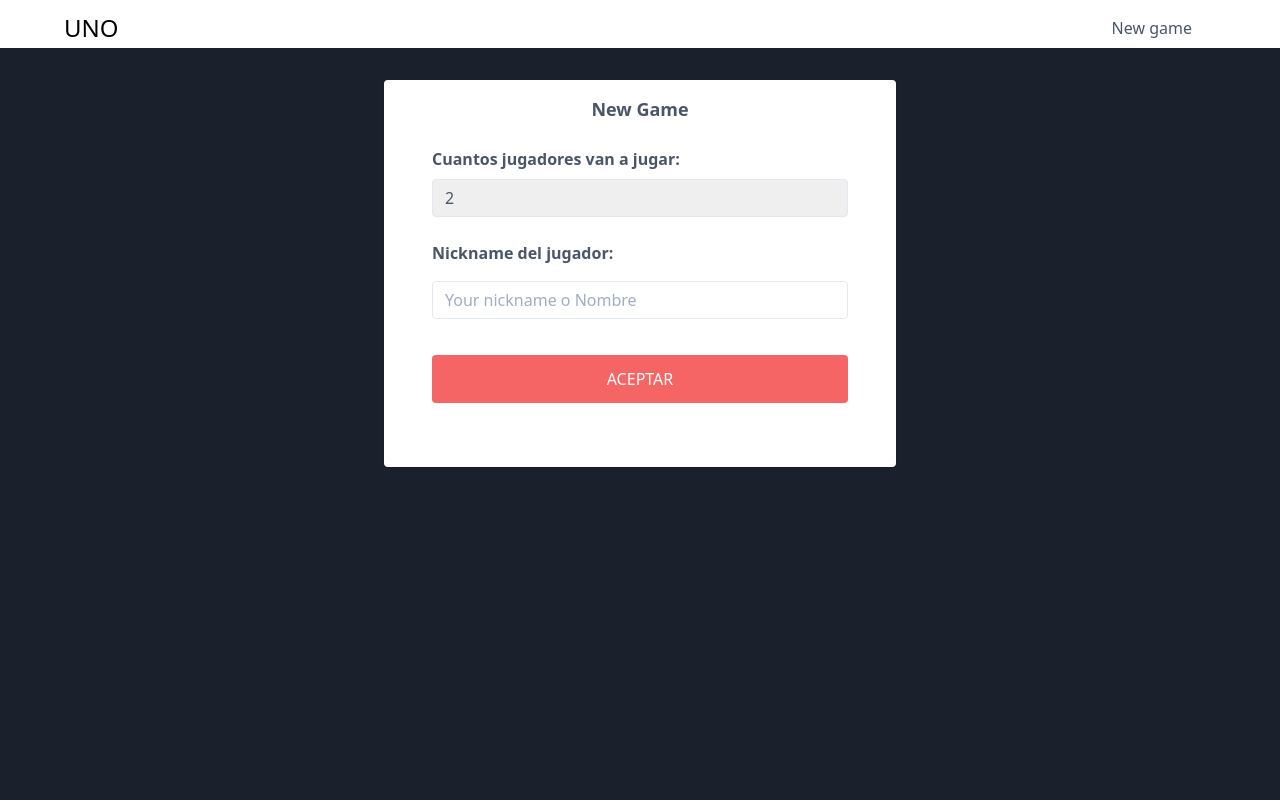
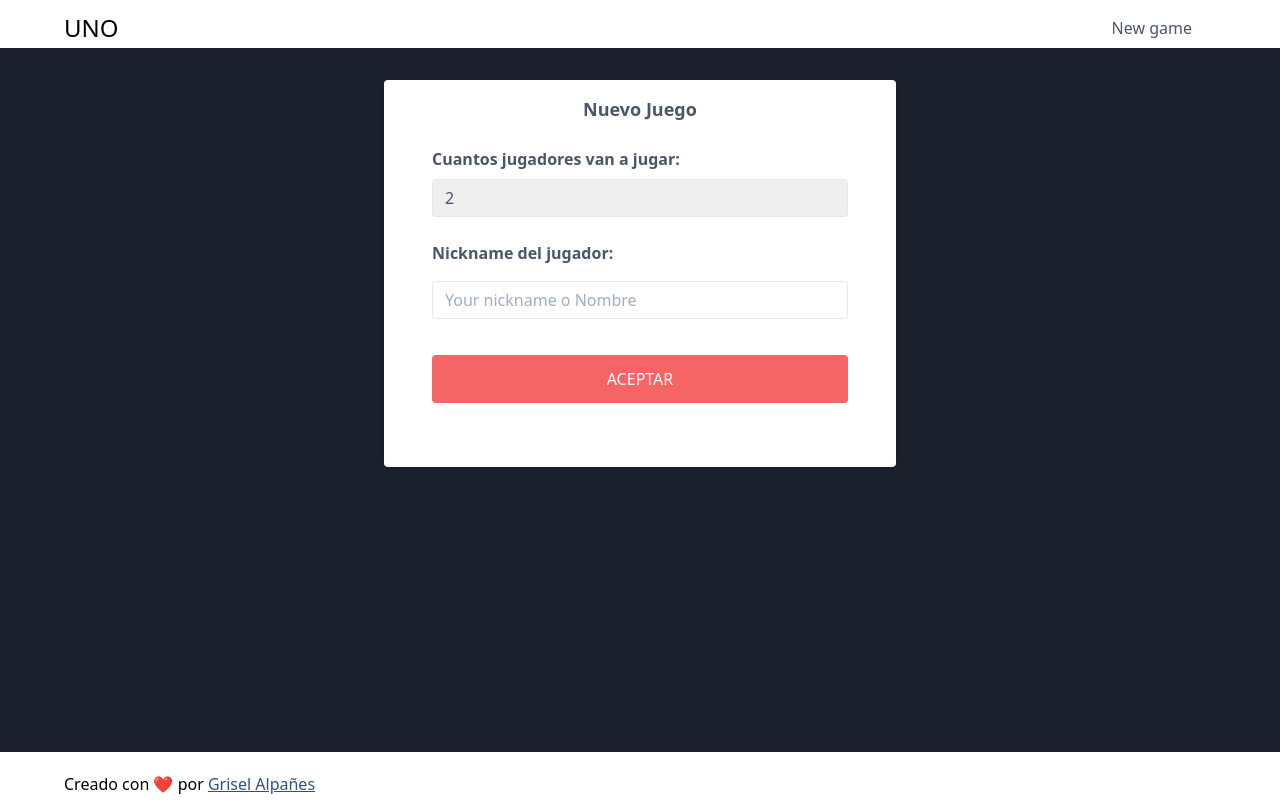
Before and after one commit to Grispi/Uno_Game, a Next.js app: page / in a window 1280 px wide. Built offline with nearby package versions, Linux system fonts and the light colour scheme; no server answers.

Commit message:
Add footer

```diff
--- /dev/null
+++ b/components/Anchor.js
@@ -0,0 +1,14 @@
+import React, { ReactNode } from "react";
+
+export default function Anchor({ children, href }) {
+  return (
+    <a
+      href={href}
+      target="_blank"
+      rel="noopener noreferrer"
+      className="focus:outline-none focus:shadow-outline font-medium text-blue-800 underline"
+    >
+      {children}
+    </a>
+  );
+}
--- /dev/null
+++ b/components/Footer.js
@@ -0,0 +1,20 @@
+import React, { Fragment, useState } from "react";
+import Anchor from "~/components/Anchor";
+import Container from "~/components/Container";
+
+export default function Footer() {
+  return (
+    <footer className="w-full h-12 bg-white px-4 py-2">
+      <Container size="large">
+        <div className="flex h-12 items-center justify-between">
+          <p>
+            <span>{"Creado con ❤️ por "} </span>
+            <Anchor href="https://twitter.com/griselmelina">
+              Grisel Alpañes
+            </Anchor>
+          </p>
+        </div>
+      </Container>
+    </footer>
+  );
+}
--- a/pages/index.js
+++ b/pages/index.js
@@ -1,10 +1,10 @@
-import Layout from "~/components/MyLayout.js";
+import Layout from "~/components/Layout.js";
 import React, { useState } from "react";
 import Router from "next/router";
 import db from "~/utils/firebase/index";
 import Button from "~/components/Button";
 import Main from "~/components/Main";
-
+import Footer from "~/components/Footer";
 export default function NewGame() {
   const [value, setValue] = useState("2");
   const [name, setName] = useState("");
@@ -45,7 +45,7 @@ export default function NewGame() {
             <div className="bg-white p-4 rounded shadow">
               <div className="items-center justify-between ">
                 <h1 className="text-gray-700 text-lg font-bold text-center">
-                  New Game
+                  Nuevo Juego
                 </h1>
               </div>
               <form
@@ -89,6 +89,7 @@ export default function NewGame() {
           </div>
         </div>
       </div>
+      <Footer />
     </Main>
   );
 }
--- a/pages/rooms/[roomId]/index.js
+++ b/pages/rooms/[roomId]/index.js
@@ -1,10 +1,11 @@
-import Layout from "~/components/MyLayout.js";
+import Layout from "~/components/Layout.js";
 import db from "~/utils/firebase";
 import Router, { useRouter } from "next/router";
 import { useState, useEffect } from "react";
 import Button from "~/components/Button";
 import Main from "~/components/Main";
 import { isAllowedToThrow } from "~/utils/game";
+import Footer from "~/components/Footer";
 
 export default function Room() {
   const router = useRouter();
@@ -110,6 +111,7 @@ export default function Room() {
             </div>
           </div>
         </div>
+        <Footer />
       </Main>
     );
   }
--- a/pages/rooms/[roomId]/players/[playerId].js
+++ b/pages/rooms/[roomId]/players/[playerId].js
@@ -8,6 +8,7 @@ import { takeACard, isWild, isWildDrawFour, isDrawTwo } from "~/utils/game";
 import Button from "~/components/Button";
 import Main from "~/components/Main";
 import Heading from "~/components/Heading";
+import Footer from "~/components/Footer";
 
 export default function Game() {
   const [room, setRoom] = useState(null);
@@ -171,6 +172,7 @@ export default function Game() {
             </div>
           </div>
         </div>
+        <Footer />
       </Main>
     );
   }
```
Also changed, not shown: components/Layout.js (renamed from components/MyLayout.js).
